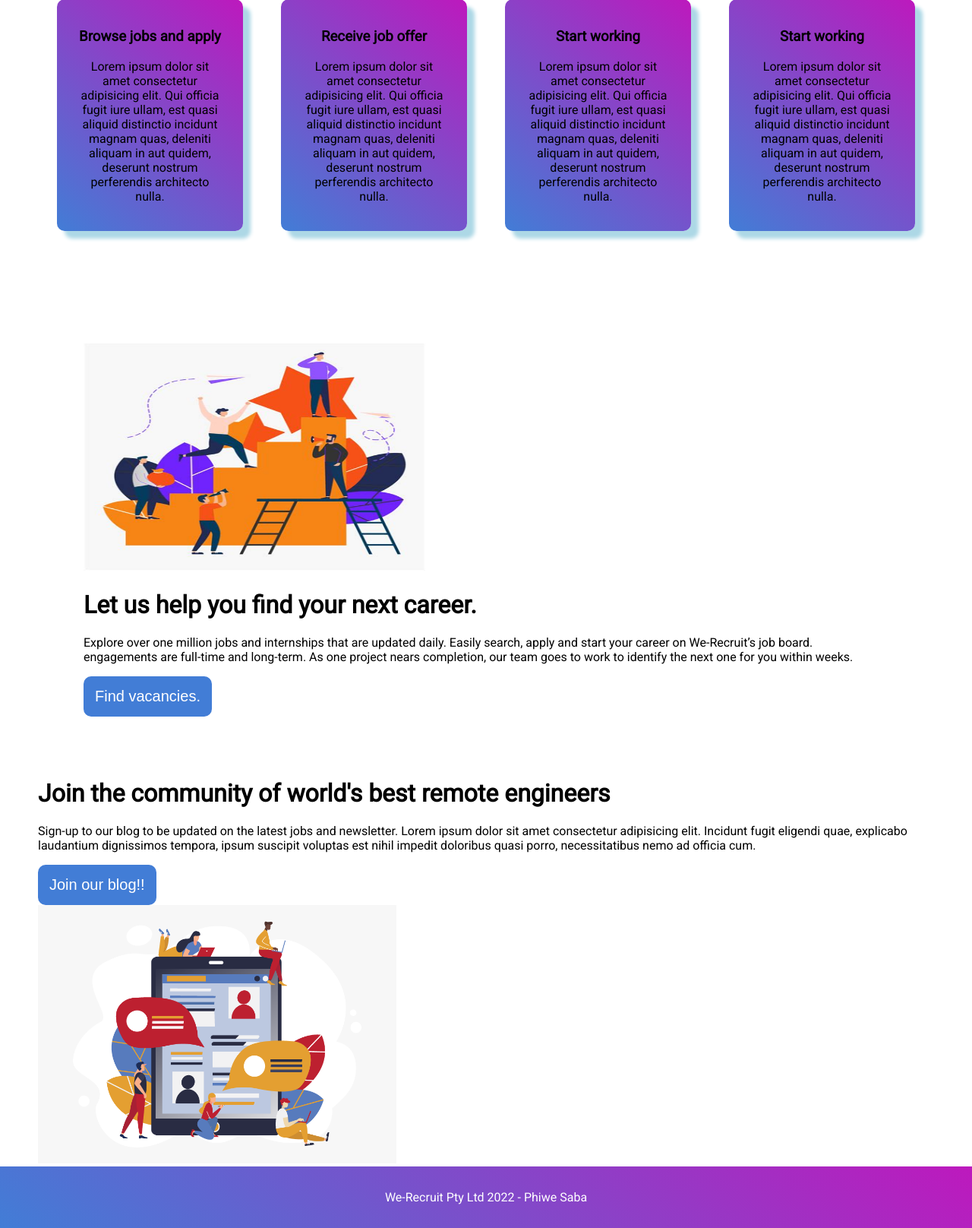
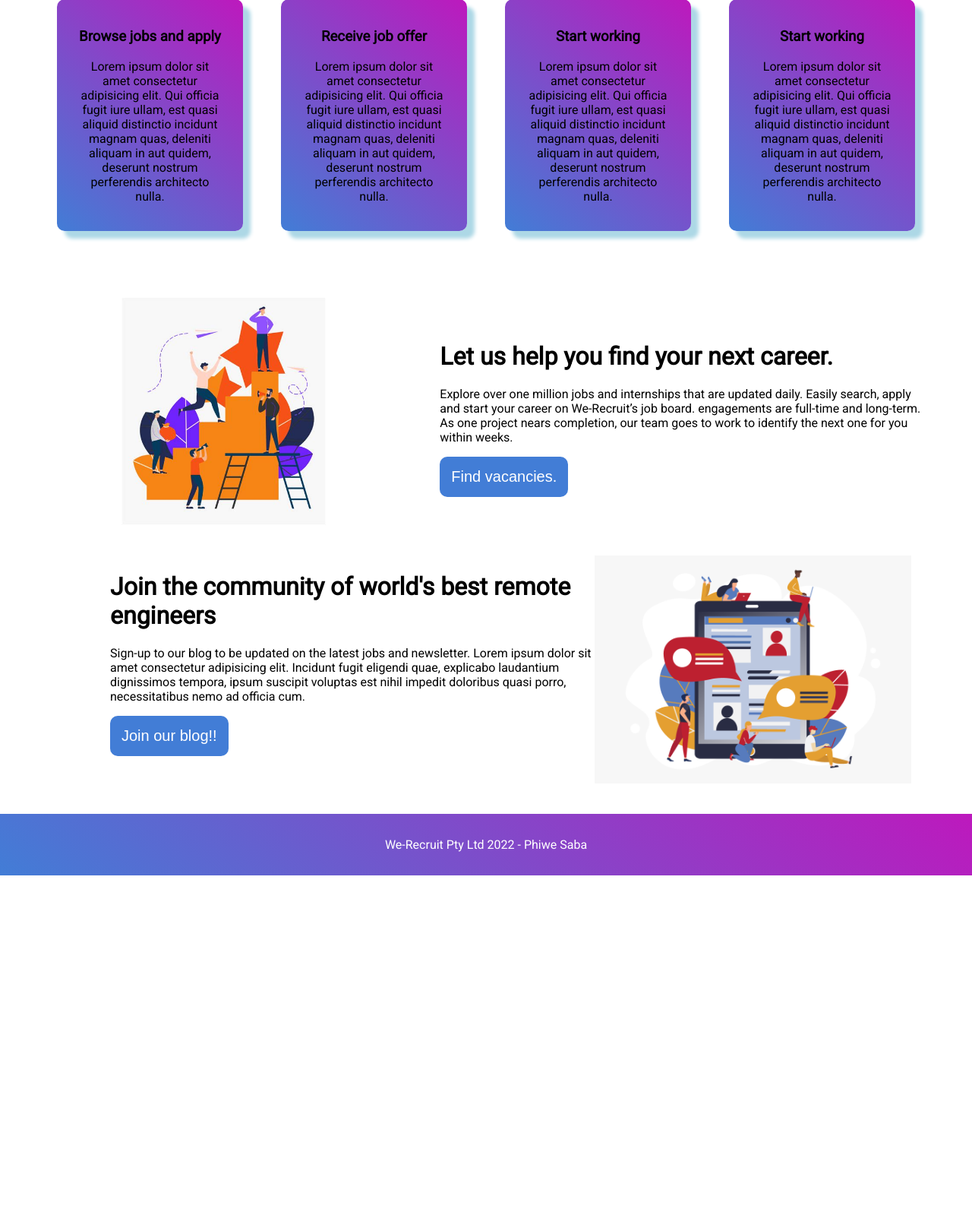
Before and after one commit to phiwe-saba/We-Recruit-website, a PHP site: page / in a window 1280 px wide. Shown: the part 774-2390 px from the top of the page at 76% size. After the commit the page ends 1926 px from the top, so only its background shows below. Run offline with PHP 8.4, Linux system fonts and the light colour scheme.

Commit message:
worked on the blog and main section.

```diff
--- a/index.html
+++ b/index.html
@@ -56,7 +56,7 @@
     <div class="body-section">
         <div class="container">
             <img src="./images/growth.jpg">
-            <div>
+            <div id="text">
                 <h1>Let us help you find your next career.</h1>
                 <p>Explore over one million jobs and internships that are updated daily.
                    Easily search, apply and start your career on We-Recruit’s job board.
@@ -68,7 +68,7 @@
     </div>
     <div class="blog-section">
         <div class="container">
-            <div>
+            <div id="text">
                 <h1>Join the community of world's best remote engineers</h1>
                 <p>Sign-up to our blog to be updated on the latest jobs and newsletter. Lorem ipsum dolor sit amet consectetur adipisicing elit.
                    Incidunt fugit eligendi quae, explicabo laudantium dignissimos tempora, ipsum suscipit voluptas est nihil impedit doloribus quasi porro, necessitatibus nemo ad officia cum.</p>
--- a/styles/main.css
+++ b/styles/main.css
@@ -128,41 +128,20 @@ body{
 }
 
 /* Body Section */
-.body-section{
-    display: flex;
-    padding:60px;
+.body-section .container #text{
+    padding-left: 150px;
 }
 
-#job{
-    padding-left: 180px;
+.body-section .container{
+    display: flex;
+    padding-left: 160px;
+    align-items: center;
 }
 
-.body-section img{
+.body-section .container img{
     width: 450px;
     height:300px;
-}
-
-#job h1{
-    font-size: 42px;
-    padding-left: 65px;
-}
-
-#job p{
-    font-size: 18px;
-    padding-left: 65px;
-}
-
-#job button{
-    background-color: rgb(66, 125, 214);
-    margin-left: 65px;
-    font-size: 20px;
-    border: 0;
-    border-radius: 8px;
-    padding:15px;
-}
-
-#job button:hover{
-    background-color: gray;
+    /*padding-left: 200px;*/
 }
 
 /* Blog Section */
@@ -179,21 +158,24 @@ body{
     background-color: gray;
 }
 
-.blog-section{
+.blog-section .container{
     display: flex;
+    padding: 10px 50px;
+    margin: 30px;
+}
+
+.blog-section .container #text{
+    padding-left: 65px;
+    /*padding-left: 200px;*/
 }
 
 .blog-section .container img{
-    max-width: 40%;
+    width: 450px;
+    height: 300px;
+    /*padding-left: 200px;*/
 }
 
-#blog-image img{
-    width: 450px;
-    height: 300px;
-    padding-right:65px;
-}
-
-#blogmain{
+/*#blogmain{
     padding:10px;
 }
 
@@ -205,7 +187,7 @@ body{
 #blogmain p{
     font-size: 18px;
     padding-left: 65px;
-}
+}*/
 
 /* Footer */
 footer{
```
